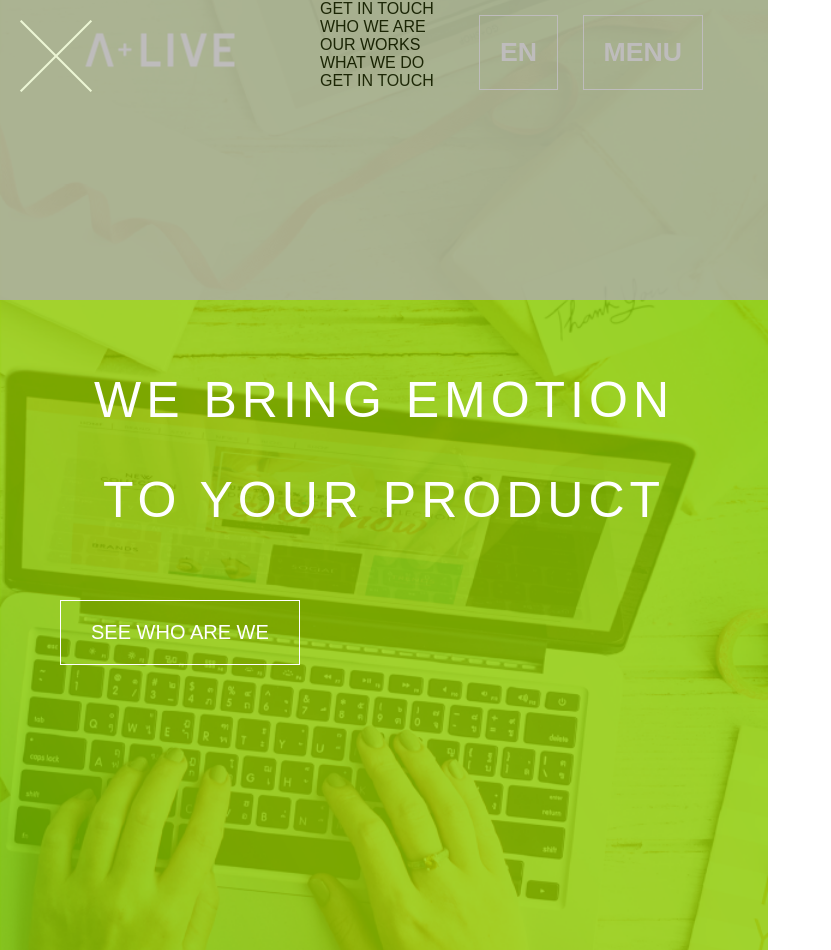
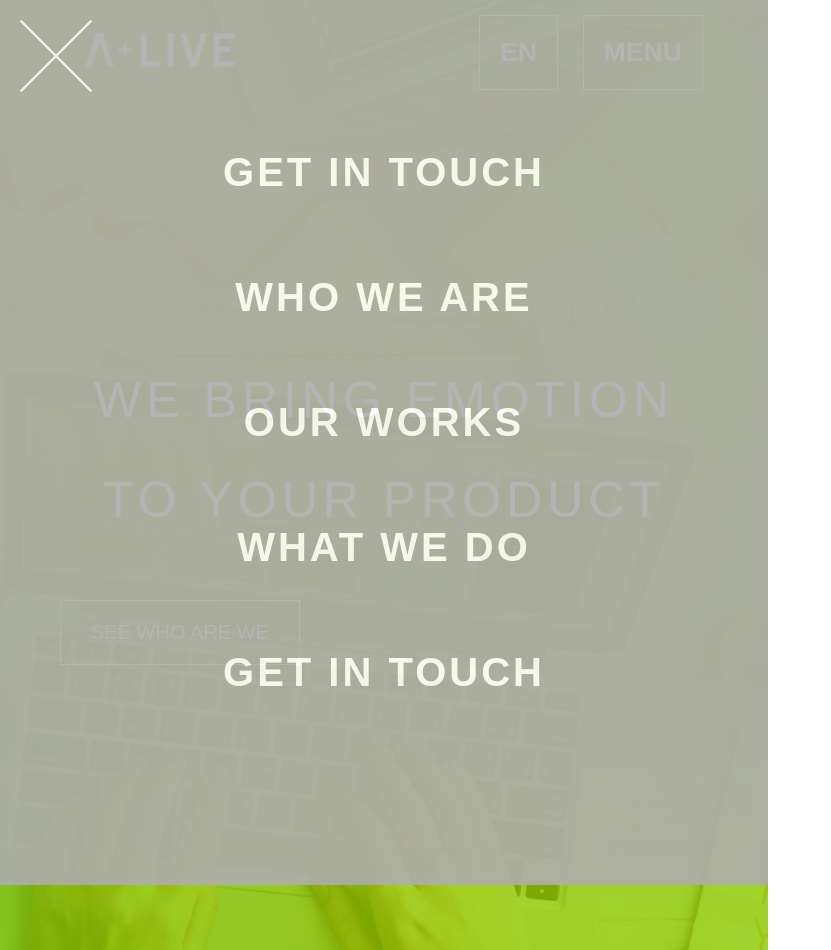
Before and after one commit to kokorolee/test_alive, a plain HTML site: page index.html in a window 1280 px wide. Shown: the whole page, without its empty margins (0-831 px from the left). Drawn offline with Linux system fonts and the light colour scheme.

```diff
--- a/index.html
+++ b/index.html
@@ -28,7 +28,7 @@
             <img src="images/common/close.png" alt="" class="icon-close">
           </div>
           <div class="menu-panel">
-            <div class="menu-item">GET IN TOUCH</div>
+            <div class="menu-1st menu-item">GET IN TOUCH</div>
             <div class="menu-item">WHO WE ARE</div>
             <div class="menu-item">OUR WORKS</div>
             <div class="menu-item">WHAT WE DO</div>
@@ -43,6 +43,7 @@
         SEE WHO ARE WE
       </button>
   </header>
+
   </div>
 </body>
 </html>
--- a/scss/index.scss
+++ b/scss/index.scss
@@ -91,13 +91,26 @@ button.see-more{
   position: relative;
   width: 100%;
   min-height: 300px;
-  height: 300px;
   background: $color_3;
-  opacity: .8;
+  opacity: .9;
+  .menu-panel{
+    padding-bottom: 150px;
+  }
   .icon-close{
     position: absolute;
     left: 20px;
     top: 20px;
+  }
+  .menu-1st{
+    padding-top: 150px !important;
+  }
+  .menu-item{
+    padding: 40px;
+    font-size: 40px;
+    color: $color_1;
+    text-align: center;
+    font-weight: 700;
+    letter-spacing: 3px;
   }
 }
 
```
Also changed, not shown: css/index.css, 5 other files.
